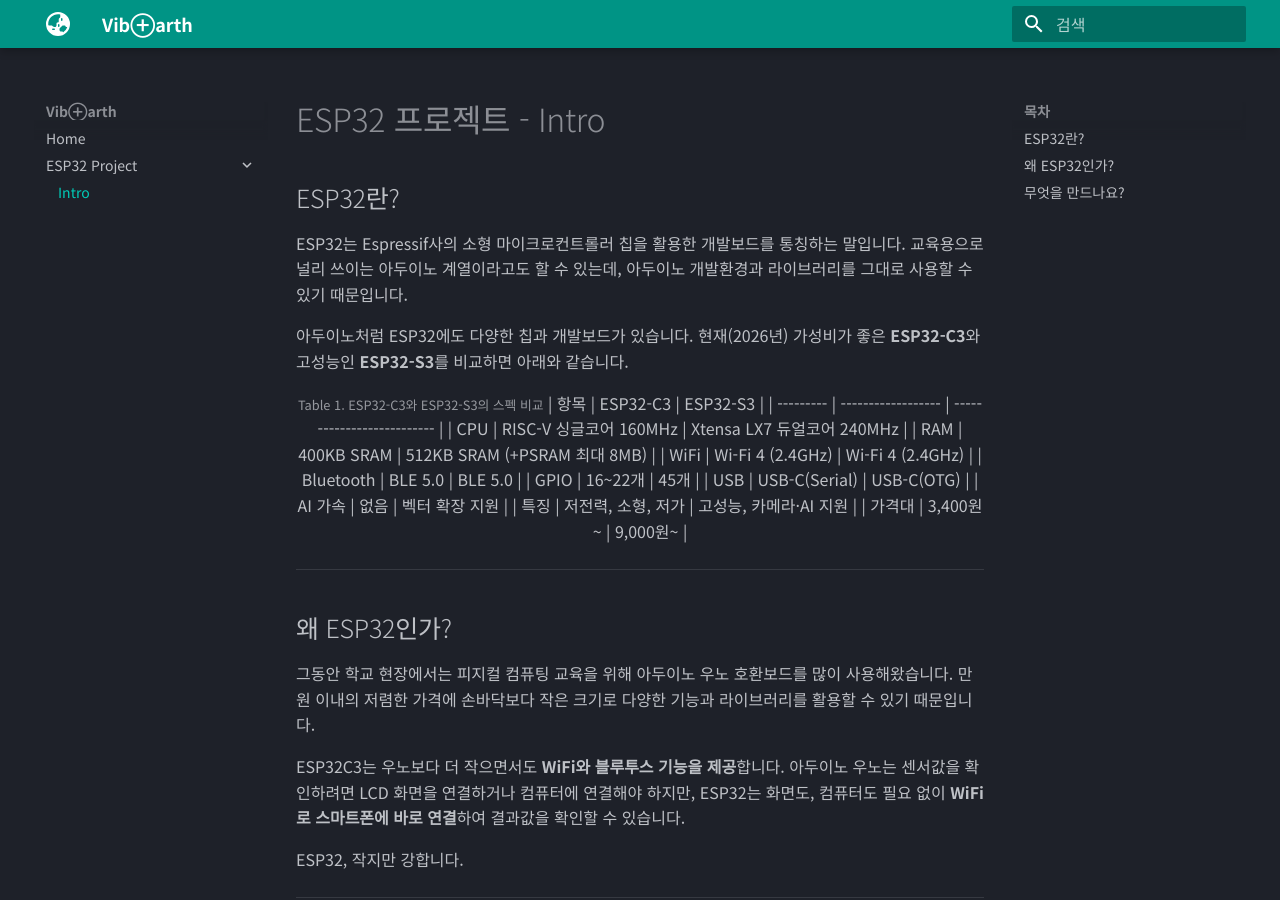
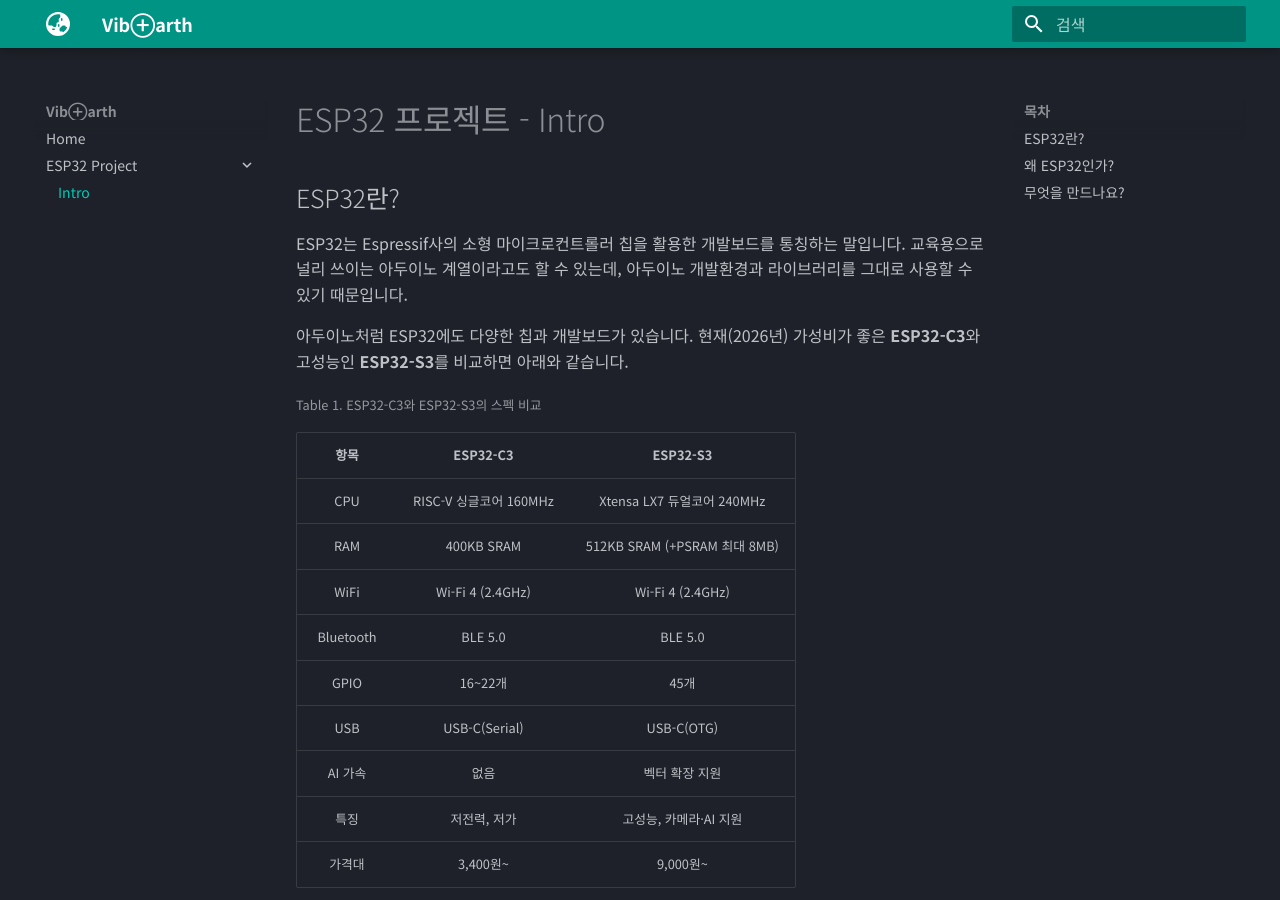
Before and after one commit to VibEarth/VibEarth.github.io, an MkDocs documentation site: the page built from docs/esp32/intro.md, in a window 1280 px wide and 900 px high. Built offline with MkDocs 1.6.1 and Material for MkDocs 9.7.7, drawn with Linux system fonts in a browser that asks for light colours.

Commit message:
vault backup: 2026-06-30 16:20:25

```diff
--- a/docs/esp32/intro.md
+++ b/docs/esp32/intro.md
@@ -9,23 +9,19 @@ ESP32는 Espressif사의 소형 마이크로컨트롤러 칩을 활용한 개발
 아두이노처럼 ESP32에도 다양한 칩과 개발보드가 있습니다.
 현재(2026년) 가성비가 좋은 **ESP32-C3**와 고성능인 **ESP32-S3**를 비교하면 아래와 같습니다.
 
-<div align="center">
-
 <small>Table 1. ESP32-C3와 ESP32-S3의 스펙 비교</small>
 
-| 항목        | ESP32-C3           | ESP32-S3                   |
-| --------- | ------------------ | -------------------------- |
-| CPU       | RISC-V 싱글코어 160MHz | Xtensa LX7 듀얼코어 240MHz     |
-| RAM       | 400KB SRAM         | 512KB SRAM (+PSRAM 최대 8MB) |
-| WiFi      | Wi-Fi 4 (2.4GHz)   | Wi-Fi 4 (2.4GHz)           |
-| Bluetooth | BLE 5.0            | BLE 5.0                    |
-| GPIO      | 16~22개             | 45개                        |
-| USB       | USB-C(Serial)      | USB-C(OTG)                 |
-| AI 가속     | 없음                 | 벡터 확장 지원                   |
-| 특징        | 저전력, 소형, 저가        | 고성능, 카메라·AI 지원             |
-| 가격대       | 3,400원~            | 9,000원~                    |
-
-</div>
+|    항목     |      ESP32-C3      |          ESP32-S3          |
+| :-------: | :----------------: | :------------------------: |
+|    CPU    | RISC-V 싱글코어 160MHz |   Xtensa LX7 듀얼코어 240MHz   |
+|    RAM    |     400KB SRAM     | 512KB SRAM (+PSRAM 최대 8MB) |
+|   WiFi    |  Wi-Fi 4 (2.4GHz)  |      Wi-Fi 4 (2.4GHz)      |
+| Bluetooth |      BLE 5.0       |          BLE 5.0           |
+|   GPIO    |       16~22개       |            45개             |
+|    USB    |   USB-C(Serial)    |         USB-C(OTG)         |
+|   AI 가속   |         없음         |          벡터 확장 지원          |
+|    특징     |      저전력, 저가       |       고성능, 카메라·AI 지원       |
+|    가격대    |      3,400원~       |          9,000원~           |
 
 ---
 
```
